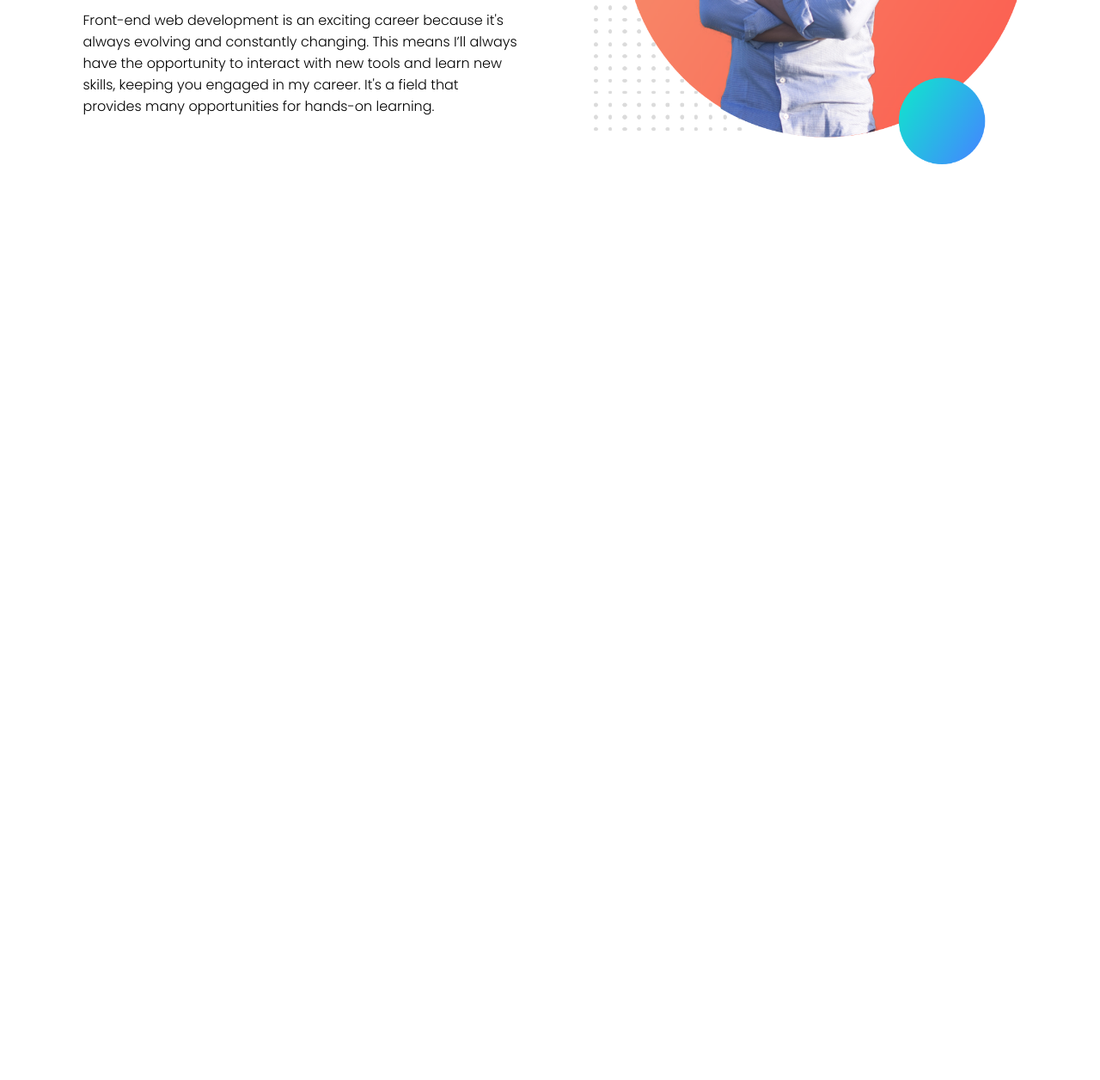
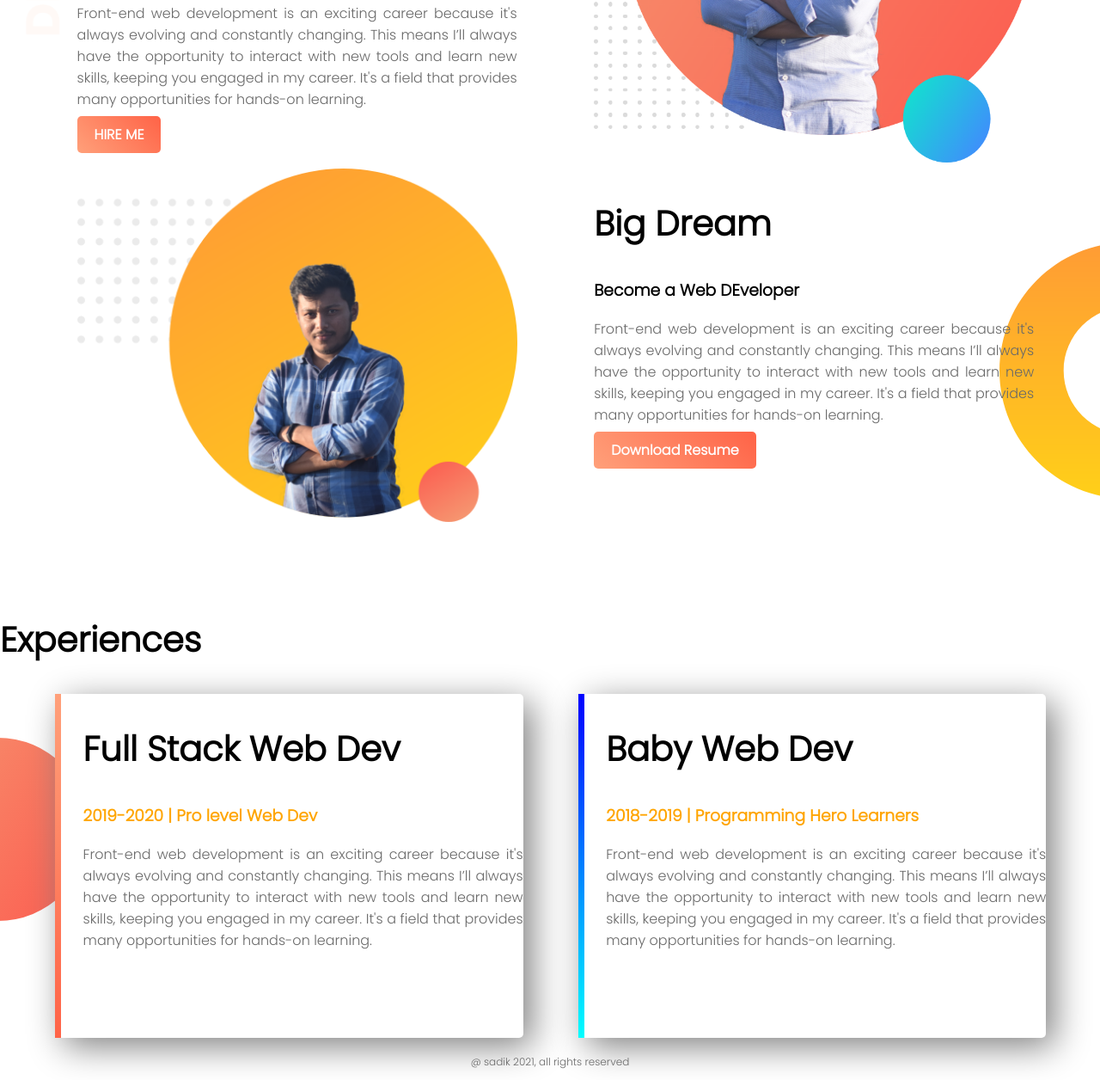
Before and after one commit to sadik1997/web-portfolio, a plain HTML site: page index.html in a window 1280 px wide. Shown: the part 319-1575 px from the top of the page at 86% size. Before the commit the page ends 800 px from the top, so only its background shows below. Drawn offline with Linux system fonts and the light colour scheme.

Commit message:
all are done

```diff
--- a/index.html
+++ b/index.html
@@ -8,16 +8,19 @@
     <link rel="stylesheet" href="style.css">
 </head>
 <body>
-    <section>
+    <section class="top-banner">
         <div class="half-width">
             <h1>Welcome To</h1>
-            <h1><span class="name-highlight">Sadik</span> Website</h1>
+            <h1><span class="orange-highlight">Sadik</span> Website</h1>
             <h3>World Class Professional web dev</h3>
             <p>Front-end web development is an exciting career because it's always evolving and
                 constantly changing. This means I’ll always have the opportunity to interact with new
                 tools and learn new skills, keeping you engaged in my career. It's a field that provides
                 many opportunities for hands-on learning.
             </p>
+
+            <a class="link-button" target="_blank" href="https://www.linkedin.com/in/md-sadik-jabirul-hasan-70b979158/">HIRE ME</a>
+
         </div>
 
         <div class="half-width">
@@ -25,6 +28,51 @@
         </div>
     </section>
 
+    <section class="dream-area">
+        <div class="half-width">
+            <img src="images/profile.png" alt="">
+        </div>
+        <div class="half-width">
+            <h2>Big Dream</h2>
+            <h3>Become a Web DEveloper</h3>
+            <p>
+                Front-end web development is an exciting career because it's always evolving and
+                constantly changing. This means I’ll always have the opportunity to interact with new
+                tools and learn new skills, keeping you engaged in my career. It's a field that provides
+                many opportunities for hands-on learning.
+            </p>
+            <a class="link-button" target="_blank" href="https://docs.google.com/document/d/1qbuedXkEWIUbvf24WPzGhwIUTXSGJUtdpYyk4vi6jHg/edit?ouid=117129009436464053293&usp=docs_home&ths=true">Download Resume</a>
+        </div>
+    </section>
+
+    <section class="experience-area">
+        <h2>Experiences</h2>
+        <div id="full-stack" class="half-width single-experience">
+            <h2>Full Stack Web Dev</h2>
+            <h3 class="orange-highlight">2019-2020 | Pro level Web Dev</h3>
+            <p>
+                Front-end web development is an exciting career because it's always evolving and
+                constantly changing. This means I’ll always have the opportunity to interact with new
+                tools and learn new skills, keeping you engaged in my career. It's a field that provides
+                many opportunities for hands-on learning.
+            </p>
+        </div>
+
+        <div id="baby-web" class="half-width single-experience">
+            <h2>Baby Web Dev</h2>
+            <h3 class="orange-highlight">2018-2019 | Programming Hero Learners</h3>
+            <p>
+                Front-end web development is an exciting career because it's always evolving and
+                constantly changing. This means I’ll always have the opportunity to interact with new
+                tools and learn new skills, keeping you engaged in my career. It's a field that provides
+                many opportunities for hands-on learning.
+            </p>
+
+        </div>
+    </section>
+    <footer>
+        <p>@ sadik 2021, all rights reserved</p>
+    </footer>
 
 
 
--- a/style.css
+++ b/style.css
@@ -1,10 +1,18 @@
 body{
     font-family: 'Poppins', sans-serif;
+    margin: 0px;
 }
 h1{
     font-size: 50px;
 }
-.name-highlight{
+h2{
+    font-size: 40px;
+}
+p{
+    color: dimgray;
+    text-align: justify;
+}
+.orange-highlight{
     color: orange;
 }
 .half-width{
@@ -16,3 +24,49 @@ h1{
 .half-width img{
     width: 100%;
 }
+.top-banner{
+    background-image: url("images/top-banner.png");
+    background-repeat: no-repeat;
+}
+section{
+    height: 500px;
+}
+.link-button{
+    text-decoration: none;
+    background-image: linear-gradient(45deg, lightsalmon, tomato);
+    padding: 10px 20px;
+    border-radius: 5px;
+    color: white;
+    font-weight: bold;
+
+}
+.dream-area{
+    background-image: url("images/dream-bg.png");
+    background-repeat: no-repeat;
+    background-position: right;
+}
+.single-experience{
+    box-shadow: 10px 10px 40px gray;
+    border-radius: 5px;
+    height: 80%;
+    background-color: white;
+}
+.experience-area{
+    background-image: url("images/exp-bg.png");
+    background-repeat: no-repeat;
+    background-position: left;
+}
+#full-stack{
+    border-left: 7px solid;
+    border-image: linear-gradient(180deg,lightsalmon, tomato);
+    border-image-slice: 1;
+}
+#baby-web{
+    border-left: 7px solid;
+    border-image: linear-gradient(180deg, blue,cyan);
+    border-image-slice: 1;
+}
+footer p{
+    text-align: center;
+    font-size: 12px;
+}
```
